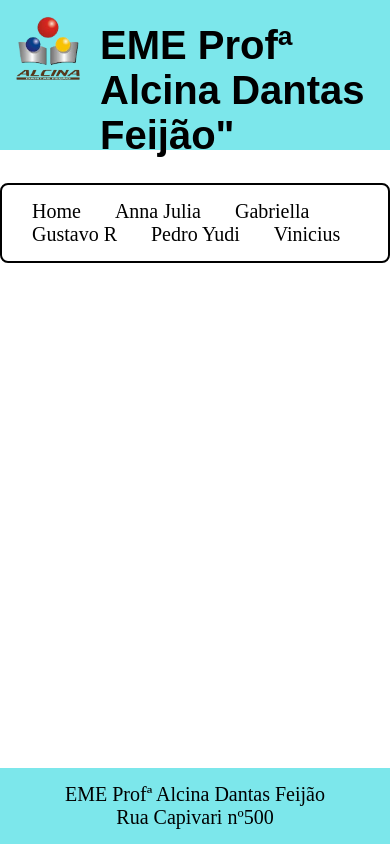
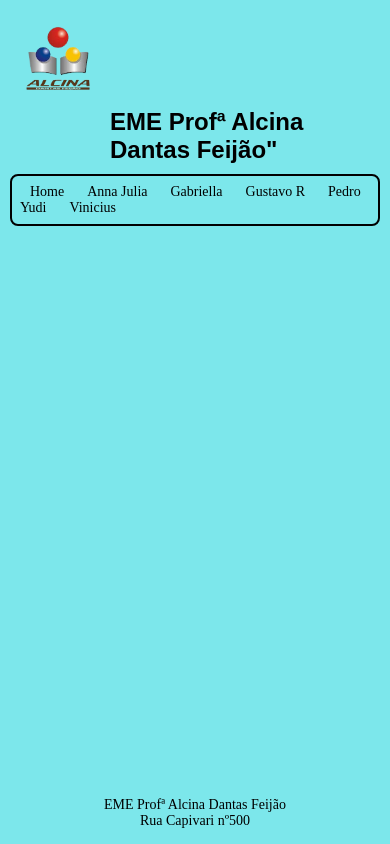
Before and after one commit to gabivlis/site-em-grupo-2.0, a plain HTML site: page index.html in a window 390 px wide. Shown: the top 844 px of the page. Drawn offline with Linux system fonts and the light colour scheme.

Commit message:
responsividade part 1

```diff
--- a/style.css
+++ b/style.css
@@ -103,3 +103,111 @@ footer{
     text-align: center;
     font-size: 20px;
 }
+
+@media screen and (max-width: 1200px){
+
+}
+    .cabecalho__marca__nome {
+        font-size: 32px;
+    }
+
+    .apresentacao__conteudo {
+        font-size: 22px;
+        margin-top: 150px;
+    }
+
+    .apresentacao__imagem {
+        width: 200px;
+        height: 200px;
+    }
+
+    .apresentacao__links__subtitulo {
+        font-size: 30px;
+    }
+
+    a {
+        font-size: 18px;
+    }
+
+    footer {
+        font-size: 18px;
+    }
+
+
+@media screen and (max-width: 768px) {
+
+}
+    .cabecalho {
+        flex-direction: column;
+        height: auto;
+        padding: 10px;
+    }
+
+    .cabecalho__marca__nome {
+        font-size: 28px;
+        margin-top: 10px;
+    }
+
+    .cabecalho__menu {
+        font-size: 14px;
+        padding: 10px;
+        margin-top: 10px;
+    }
+
+    .apresentacao__conteudo {
+        font-size: 20px;
+        margin-top: 100px;
+    }
+
+    .apresentacao__imagem {
+        width: 150px;
+        height: 150px;
+    }
+
+    .apresentacao__links__subtitulo {
+        font-size: 25px;
+    }
+
+    a {
+        font-size: 16px;
+    }
+
+    footer {
+        font-size: 16px;
+    }
+
+
+@media screen and (max-width: 480px) {
+
+}
+    .cabecalho__marca__nome {
+        font-size: 24px;
+    }
+
+    .cabecalho__menu {
+        font-size: 12px;
+        padding: 8px;
+    }
+
+    .apresentacao__conteudo {
+        font-size: 18px;
+        margin-top: 50px;
+    }
+
+    .apresentacao__imagem {
+        width: 100px;
+        height: 100px;
+    }
+
+    .apresentacao__links__subtitulo {
+        font-size: 20px;
+    }
+
+    a {
+        font-size: 14px;
+        margin: 10px;
+    }
+
+    footer {
+        font-size: 14px;
+    }
```
Also changed, not shown: index.html (+1 -0 lines).
